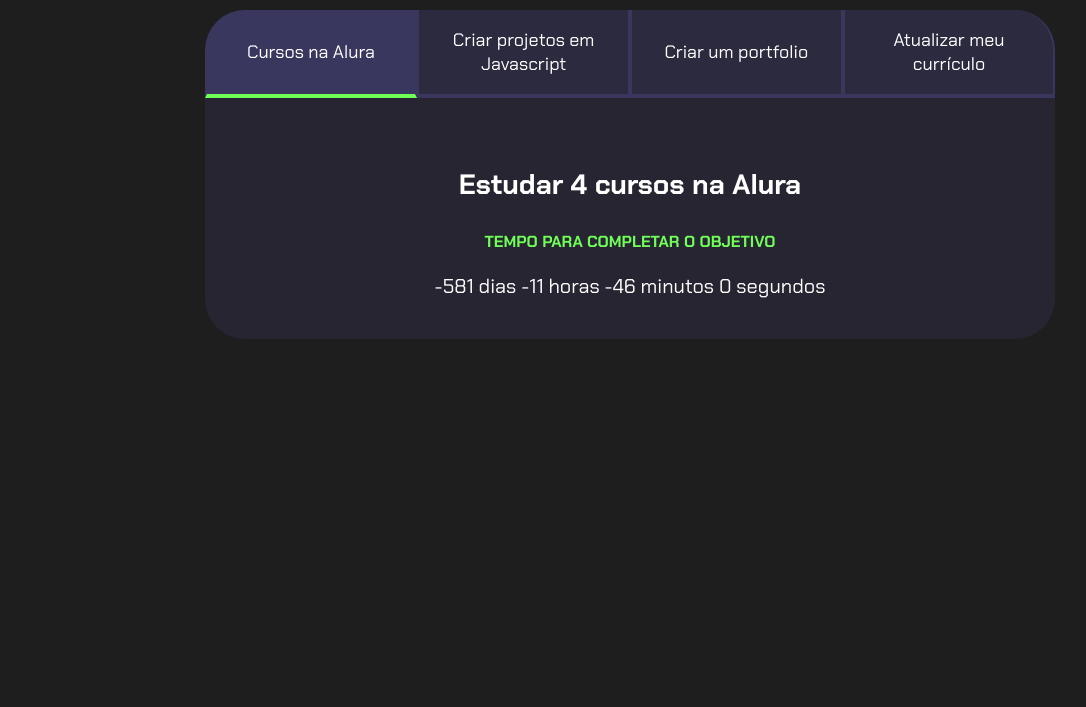
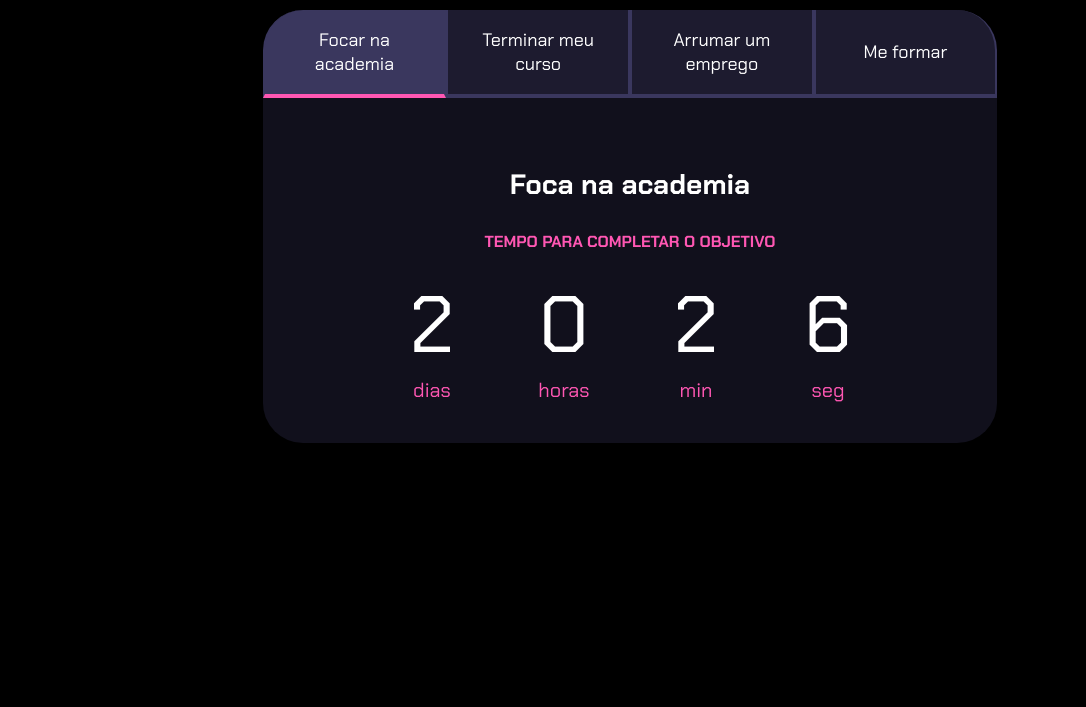
Before and after one commit to Ju4ozinho/Projeto-de-vida, a plain HTML site: page index.html in a window 1280 px wide. Shown: the part 93-800 px from the top of the page, without its empty margins (10-1096 px from the left). Drawn offline with Linux system fonts and the light colour scheme.

Commit message:
Add files via upload
Atualizando

```diff
--- a/index.html
+++ b/index.html
@@ -13,31 +13,99 @@
         <h2 class="titulo-principal">Meus Objetivos do ano<span>_</span></h2>
         <div class="conteudo">
             <div class="botoes">
-                <button class="botao ativo">Cursos na Alura</button>
-                <button class="botao">Criar projetos em Javascript</button>
-                <button class="botao">Criar um portfolio</button>
-                <button class="botao">Atualizar meu currículo</button>
+                <button class="botao ativo">Focar na academia</button>
+                <button class="botao">Terminar meu curso</button>
+                <button class="botao">Arrumar um emprego</button>
+                <button class="botao">Me formar</button>
             </div>
             <div class="abas-textos">
                 <div class="aba-conteudo ativo">
-                    <h3 class="aba-conteudo-titulo-principal">Estudar 4 cursos na Alura</h3>
+                    <h3 class="aba-conteudo-titulo-principal">Foca na academia</h3>
                     <h4 class="aba-conteudo-titulo-secundario">Tempo para completar o objetivo</h4>
-                    <div class="contador"></div>
+                    <div class="contador">
+                        <div class="contador-digito">
+                            <p class="contador-digito-numero" id="dias0">7</p>
+                            <p class="contador-digito-texto">dias</p>
+                        </div>
+                        <div class="contador-digito">
+                            <p class="contador-digito-numero" id="horas0">7</p>
+                            <p class="contador-digito-texto">horas</p>
+                        </div>
+                        <div class="contador-digito">
+                            <p class="contador-digito-numero" id="min0">7</p>
+                            <p class="contador-digito-texto">min</p>
+                        </div>
+                        <div class="contador-digito">
+                            <p class="contador-digito-numero" id="seg0">7</p>
+                            <p class="contador-digito-texto">seg</p>
+                        </div>
+                    </div>
                 </div>
                 <div class="aba-conteudo">
-                    <h3 class="aba-conteudo-titulo-principal">Criar 5 projetos em Javascript</h3>
+                    <h3 class="aba-conteudo-titulo-principal">Terminar meu curso</h3>
                     <h4 class="aba-conteudo-titulo-secundario">Tempo para completar o objetivo</h4>
-                    <div class="contador"></div>
+                    <div class="contador">
+                        <div class="contador-digito">
+                            <p class="contador-digito-numero" id="dias1">127</p>
+                            <p class="contador-digito-texto">dias</p>
+                        </div>
+                        <div class="contador-digito">
+                            <p class="contador-digito-numero" id="horas1">19</p>
+                            <p class="contador-digito-texto">horas</p>
+                        </div>
+                        <div class="contador-digito">
+                            <p class="contador-digito-numero" id="min1">41</p>
+                            <p class="contador-digito-texto">min</p>
+                        </div>
+                        <div class="contador-digito">
+                            <p class="contador-digito-numero" id="seg1">52</p>
+                            <p class="contador-digito-texto">seg</p>
+                        </div>
+                    </div>
                 </div>
                 <div class="aba-conteudo">
-                    <h3 class="aba-conteudo-titulo-principal">Criar um portfolio com os meus 3 melhores projetos</h3>
+                    <h3 class="aba-conteudo-titulo-principal">Arrumar um emprego</h3>
                     <h4 class="aba-conteudo-titulo-secundario">Tempo para completar o objetivo</h4>
-                    <div class="contador"></div>
+                    <div class="contador">
+                        <div class="contador-digito">
+                            <p class="contador-digito-numero" id="dias2">30</p>
+                            <p class="contador-digito-texto">dias</p>
+                        </div>
+                        <div class="contador-digito">
+                            <p class="contador-digito-numero" id="horas2">1</p>
+                            <p class="contador-digito-texto">horas</p>
+                        </div>
+                        <div class="contador-digito">
+                            <p class="contador-digito-numero" id="min2">8</p>
+                            <p class="contador-digito-texto">min</p>
+                        </div>
+                        <div class="contador-digito">
+                            <p class="contador-digito-numero" id="seg2">7</p>
+                            <p class="contador-digito-texto">seg</p>
+                        </div>
+                    </div>
                 </div>
                 <div class="aba-conteudo">
-                    <h3 class="aba-conteudo-titulo-principal">Atualizar meu curriculo com os certificados da Alura</h3>
+                    <h3 class="aba-conteudo-titulo-principal">Me formar</h3>
                     <h4 class="aba-conteudo-titulo-secundario">Tempo para completar o objetivo</h4>
-                    <div class="contador"></div>
+                    <div class="contador">
+                        <div class="contador-digito">
+                            <p class="contador-digito-numero" id="dias3">222</p>
+                            <p class="contador-digito-texto">dias</p>
+                        </div>
+                        <div class="contador-digito">
+                            <p class="contador-digito-numero" id="horas3">9</p>
+                            <p class="contador-digito-texto">horas</p>
+                        </div>
+                        <div class="contador-digito">
+                            <p class="contador-digito-numero" id="min3">45</p>
+                            <p class="contador-digito-texto">min</p>
+                        </div>
+                        <div class="contador-digito">
+                            <p class="contador-digito-numero" id="seg3">27</p>
+                            <p class="contador-digito-texto">seg</p>
+                        </div>
+                    </div>
                 </div>
             </div>
         </div>
--- a/main.js
+++ b/main.js
@@ -15,10 +15,13 @@ for (let i = 0; i < botoes.length; i++) {
 }
 
 const contadores = document.querySelectorAll(".contador");
-const tempoObjetivo1 = new Date("2023-10-05T00:00:00");
+const tempoObjetivo1 = new Date("2020-10-05T00:00:00");
+const tempoObjetivo2 = new Date("2023-12-05T00:00:00");
+const tempoObjetivo3 = new Date("2023-12-30T00:00:00");
+const tempoObjetivo4 = new Date("2024-02-01T00:00:00");
 
+const tempos = [tempoObjetivo1,tempoObjetivo2,tempoObjetivo3,tempoObjetivo4];
 
-contadores[0].textContent = calculaTempo(tempoObjetivo1);
 
 function calculaTempo(tempoObjetivo) {
     let tempoAtual = new Date();
@@ -31,6 +34,27 @@ function calculaTempo(tempoObjetivo) {
     segundos %= 60;
     minutos %= 60;
     horas %= 24;
+    if (tempoFinal > 0){
+        return [dias,horas,minutos,segundos];
+    } else {
+        return [2,0,2,6];
+    }
+}
 
-    return dias + " dias " + horas + " horas " + minutos + " minutos " + segundos + " segundos";
+function atualizaCronometro(){
+    document.getElementById("dias0").textContent = calculaTempo(tempos[0])[0];
+    document.getElementById("horas0").textContent = calculaTempo(tempos[0])[1];
+    document.getElementById("min0").textContent = calculaTempo(tempos[0])[2];
+    document.getElementById("seg0").textContent = calculaTempo(tempos[0])[3];
+
+    for (let i=0; i<contadores.length;i++){
+       // contadores[i].textContent = calculaTempo(tempos[i]);
+    }
 }
+
+function comecaCronometro(){
+    atualizaCronometro();
+    setInterval(atualizaCronometro,1000);
+}
+
+comecaCronometro();
--- a/style.css
+++ b/style.css
@@ -1,8 +1,8 @@
 @import url('https://fonts.googleapis.com/css2?family=Chakra+Petch:wght@400;700&display=swap');
 
 :root {
-    --cor-de-fundo: #1E1E1E;
-    --verde: #6FFF57;
+    --cor-de-fundo: #000000;
+    --verde: #ff57b3;
     --branco: #FFFFFF;
     --botao-ativo: #3A375E;
     --botao-inativo: rgba(58, 55, 94, 0.5);
@@ -61,39 +61,56 @@ body {
     display: block;
 }
 
-.botao.ativo {
+.botao.ativo{
     background-color: var(--botao-ativo);
     border-bottom: 4px solid var(--verde);
 }
 
-.abas-textos {
+.abas-textos{
     background-color: var(--texto-fundo);
     padding: 40px;
     border-radius: 0 0 40px 40px;
 }
-
-.aba-conteudo.ativo {
-    display: block;
+.aba-conteudo.ativo{
+    display:block;
 }
 
-.aba-conteudo {
+.aba-conteudo{
     display: none;
 }
 
-.aba-conteudo-titulo-principal {
+.aba-conteudo-titulo-principal{
     font-size: 28px;
     text-align: center;
 }
-
-.aba-conteudo-titulo-secundario {
+.aba-conteudo-titulo-secundario{
     text-align: center;
     color: var(--verde);
     text-transform: uppercase;
 }
 
-.contador {
+.contador{
+    display:flex;
+    justify-content: center;
+    flex-wrap: wrap;
+}
+.contador-digito{
+    padding: 0 16px;
+    text-align: center;
+    min-width: 100px;
+}
+
+.contador-digito-numero{
+    font-size: 80px;
+    margin: 0;
+
+}
+
+.contador-digito-texto{
+    color: var(--verde);
     font-size: 20px;
-    text-align: center;
+    margin: 0;
+
 }
 
 @media screen and (min-width: 768px) {
```
Also changed, not shown: 1 other file.
